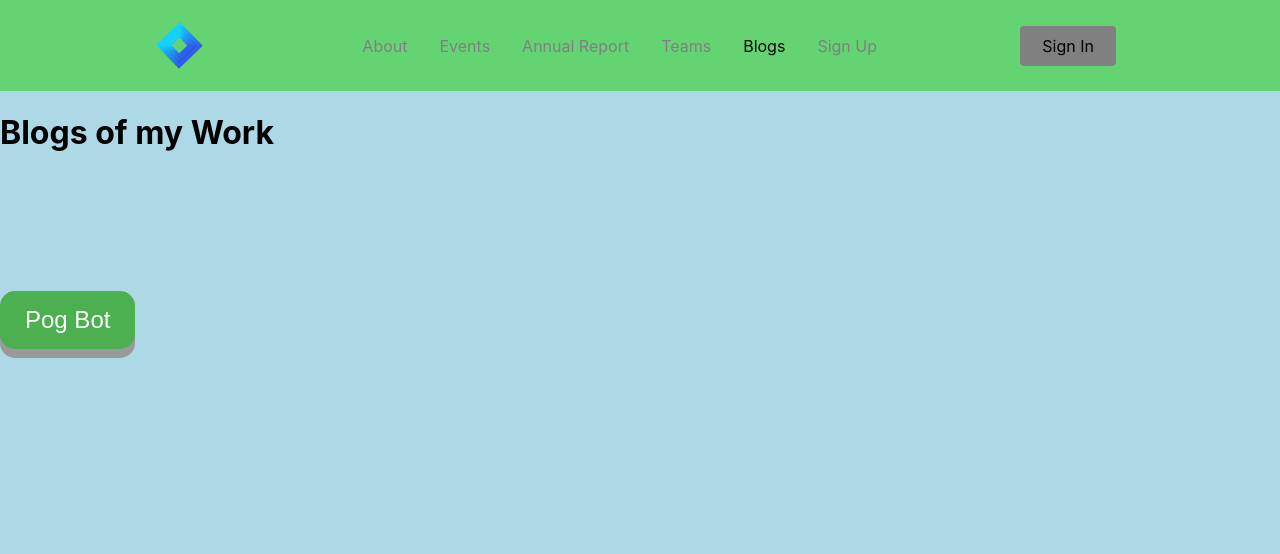
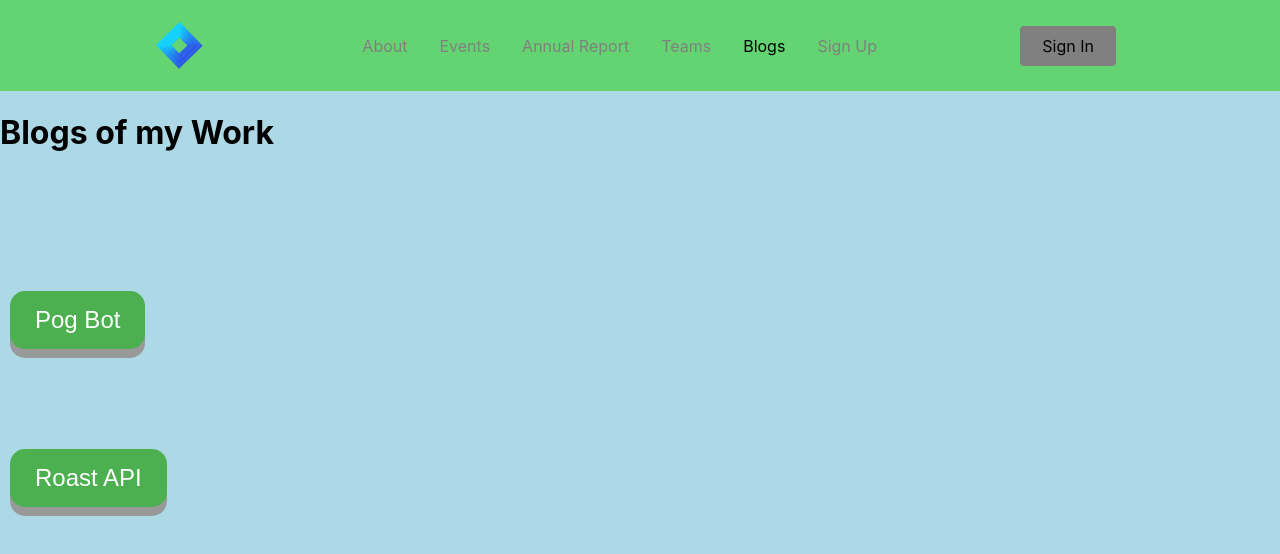
Before and after one commit to DudeUnoob/reactweb, a React (Create React App) app: page /blogs in a window 1280 px wide. Shown: the top 554 px of the page. Built offline with nearby package versions, Linux system fonts and the light colour scheme.

Commit message:
update on new button and css on it

```diff
--- a/public/index.html
+++ b/public/index.html
@@ -29,6 +29,9 @@
   <body>
     <noscript>You need to enable JavaScript to run this app.</noscript>
     <div id="root"></div>
+
+
+
     <!--
       This HTML file is a template.
       If you open it directly in the browser, you will see an empty page.
--- a/src/App.css
+++ b/src/App.css
@@ -11,7 +11,23 @@ button {
     border: none;
     border-radius: 15px;
     box-shadow: 0 9px #999;
-    position: relative; left: 00px; bottom: 600px;
+    position: relative; left: 10px; bottom: 600px;
+  }
+
+  button.ok {
+    display: inline-block;
+    padding: 15px 25px;
+    font-size: 24px;
+    cursor: pointer;
+    text-align: center;
+    text-decoration: none;
+    outline: none;
+    color: #fff;
+    background-color: #4CAF50;
+    border: none;
+    border-radius: 15px;
+    box-shadow: 0 9px #999;
+    position: relative; left: 10px; bottom: 500px;
   }
   a.support {
     display: inline-block;
@@ -76,3 +92,22 @@ button {
   p.discord{
     position: relative; left: -680px; bottom: -100px;
   }
+
+  .topnav {
+    overflow: hidden;
+    background-color: #333;
+    position: relative;
+  }
+
+  /* Hide the links inside the navigation menu (except for logo/home) */
+  .topnav #myLinks {
+    display: none;
+  }
+
+  /* Style navigation menu links */
+
+
+  /* Style the hamburger menu */
+
+
+  /* Style the active link (or home/logo) */
--- a/src/components/Navbar/index.js
+++ b/src/components/Navbar/index.js
@@ -9,17 +9,17 @@ NavBtn,
 NavBtnLink,
 } from './NavbarElements';
 
+import '../../navbar.css';
 
 const Navbar = () => {
 return (
 	<>
+
 	<Nav>
 		<NavLink to="/">
 		<img src={Logo} alt='logo' />
 		</NavLink>
-		<Bars onClick={() => {
-			alert('This function is still in development on mobile')
-		}}/>
+		<Bars className='styled'/>
 
 		<NavMenu>
 
--- a/src/navbar.css
+++ b/src/navbar.css
@@ -1,3 +1,3 @@
-.mobileToggle{
-  background-color: black;
+Nav Bars.styled {
+    color: red;
 }
--- a/src/pages/blogs.js
+++ b/src/pages/blogs.js
@@ -15,7 +15,10 @@ const Blogs = () => {
 
     </div>
     <div>
-    <button type="button" onClick={()=> window.open("https://pogbotter.herokuapp.com", "_blank")}>Pog Bot</button>
+    <button type="button" onClick={()=> window.open("https://pgbott.herokuapp.com", "_blank")}>Pog Bot</button>
+    </div>
+    <div>
+      <button className='ok'  type='button' onClick={() => window.open("https://api-roast.herokuapp.com", "_blank")}>Roast API</button>
     </div>
   </>
 
```
Also changed, not shown: src/navbar.js (deleted, +0 -19 lines), src/images/logo.svg.
